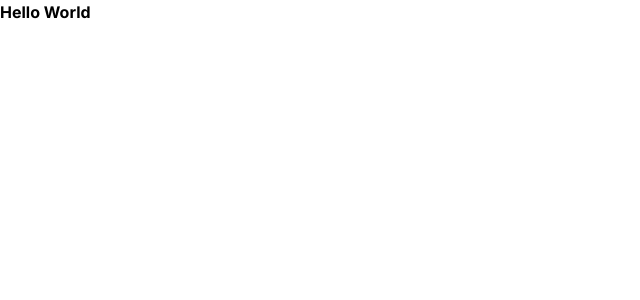
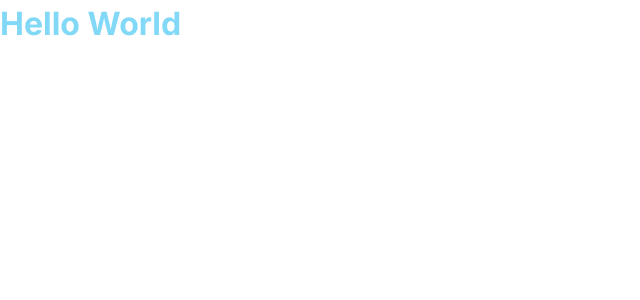
Before and after one commit to ggonpereira/working-lab-design-system, a React (Vite) app: page / in a window 1280 px wide. Shown: the top 300 px of the page, without its empty margins (0-640 px from the left). Built offline with nearby package versions, Linux system fonts and the light colour scheme.

Commit message:
💎 style: fix wrong style on App

```diff
--- a/src/App.tsx
+++ b/src/App.tsx
@@ -1,7 +1,7 @@
 import "./styles/global.css";
 
 const App = () => {
-  return <h1 className="font-bold text-5xl text-violet-500">Hello World</h1>;
+  return <h1 className="font-bold text-2xl text-cyan-500">Hello World</h1>;
 };
 
 export default App;
```
